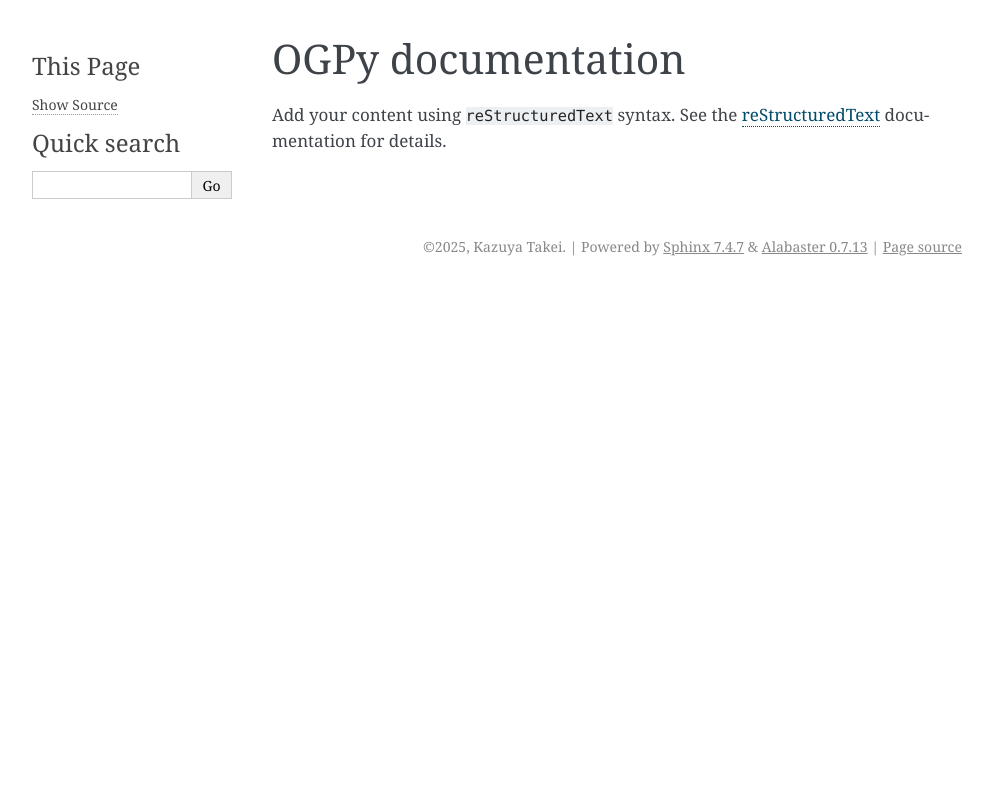
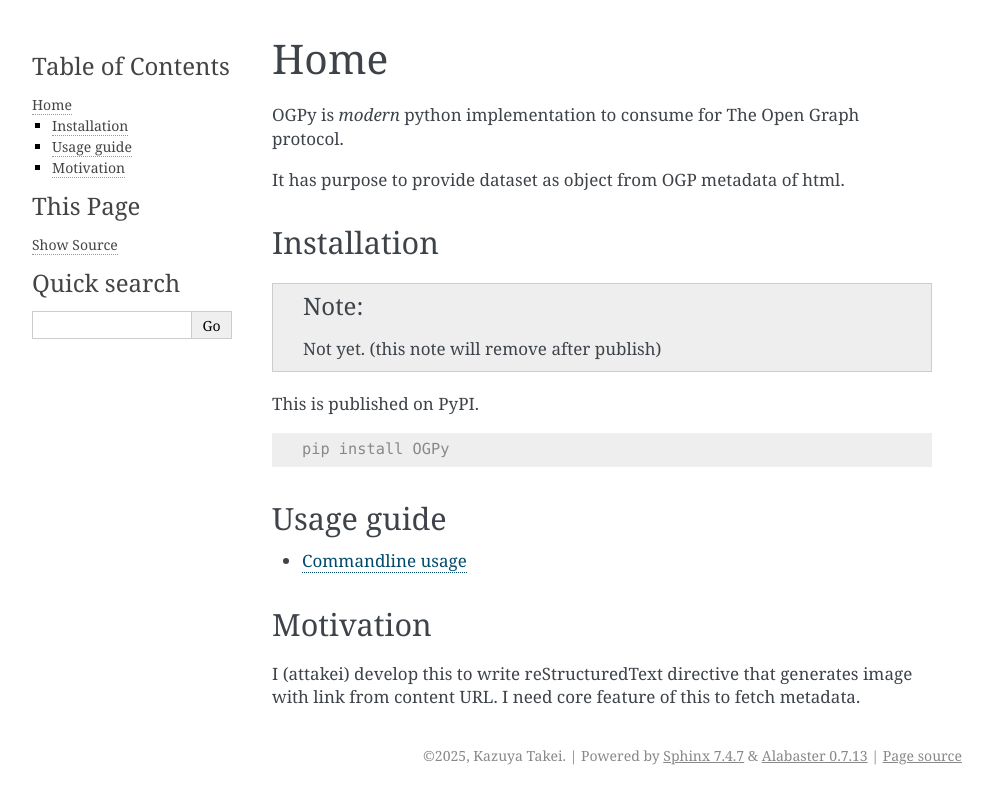
Before and after one commit to attakei-lab/OGPy, a Sphinx documentation site: the page built from docs/index.rst, in a window 1280 px wide. Shown: the top 804 px of the page, without its empty margins (148-1141 px from the left). Built offline with Sphinx 7.4.7, drawn with Linux system fonts in a browser that asks for light colours; pages that are not in the unit, such as notebooks, are missing from menus.

Commit message:
doc: Write guide from install to run CLI

```diff
--- a/docs/index.rst
+++ b/docs/index.rst
@@ -1,18 +1,37 @@
-.. OGPy documentation master file, created by
-   sphinx-quickstart on Mon Jan 27 04:46:58 2025.
-   You can adapt this file completely to your liking, but it should at least
-   contain the root `toctree` directive.
-
-OGPy documentation
-==================
-
-Add your content using ``reStructuredText`` syntax. See the
-`reStructuredText <https://www.sphinx-doc.org/en/master/usage/restructuredtext/index.html>`_
-documentation for details.
-
+====
+Home
+====
 
 .. toctree::
    :maxdepth: 2
-   :caption: Contents:
+   :hidden:
 
+   commandline
    api/ogpy
+
+OGPy is *modern* python implementation to consume for The Open Graph protocol.
+
+It has purpose to provide dataset as object from OGP metadata of html.
+
+Installation
+============
+
+.. note:: Not yet. (this note will remove after publish)
+
+This is published on PyPI.
+
+.. code-block:: console
+
+   pip install OGPy
+
+Usage guide
+===========
+
+* :doc:`commandline`
+
+Motivation
+==========
+
+I (attakei) develop this to write reStructuredText directive
+that generates image with link from content URL.
+I need core feature of this to fetch metadata.
```
Also changed, not shown: docs/commandline.rst (added, +35 -0 lines).
